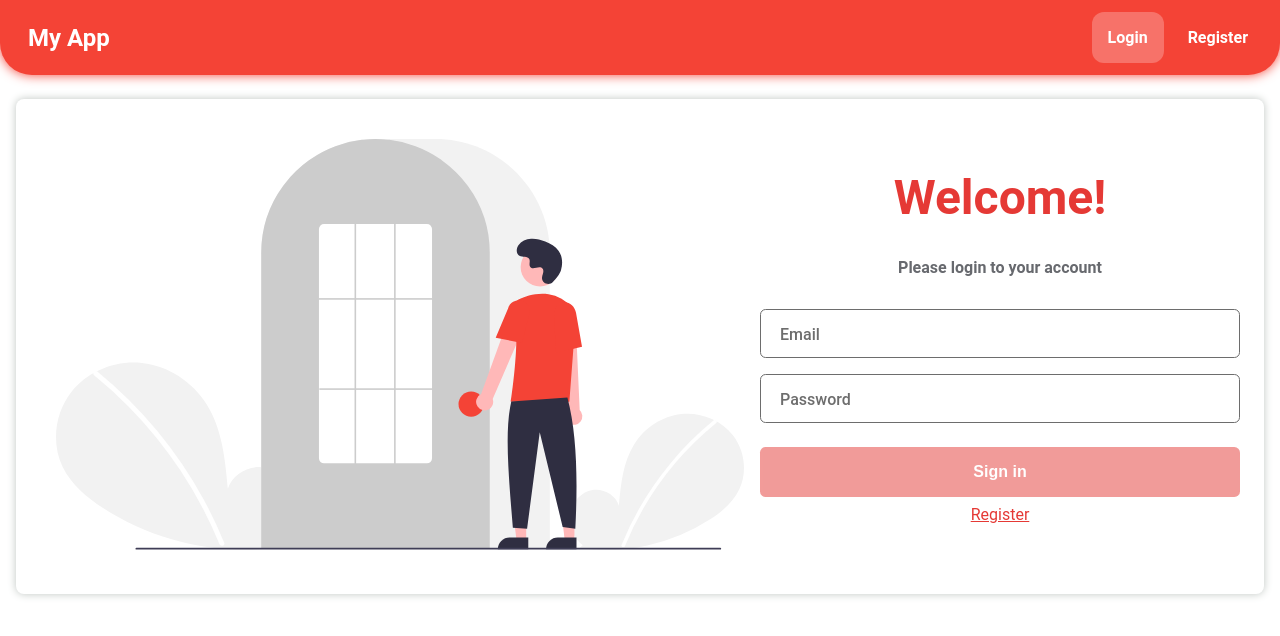
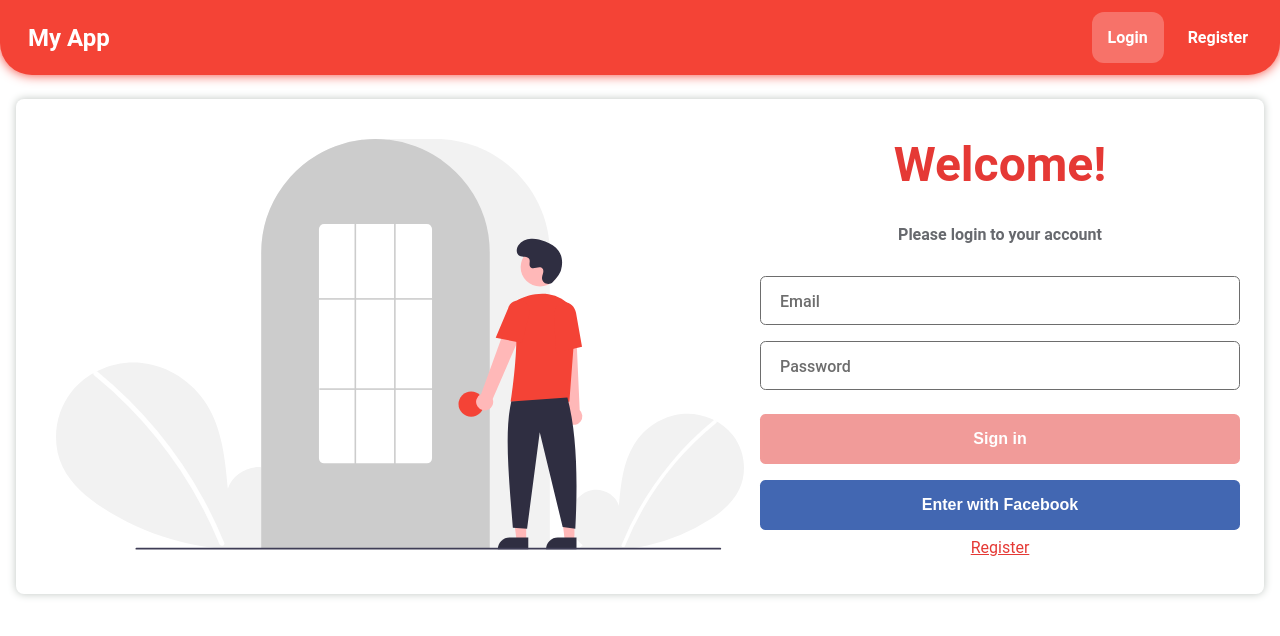
Before and after one commit to kikindb/react-login, a React (Create React App) app: page /login in a window 1280 px wide. Shown: the top 636 px of the page. Built offline with nearby package versions, Linux system fonts and the light colour scheme.

Commit message:
Facebook implemented

```diff
--- a/public/index.html
+++ b/public/index.html
@@ -17,6 +17,27 @@
 </head>
 
 <body>
+  <script>
+    window.fbAsyncInit = function () {
+      FB.init({
+        appId: '352298612823501',
+        cookie: true,
+        xfbml: true,
+        version: 'v8.0'
+      });
+
+      FB.AppEvents.logPageView();
+
+    };
+
+    (function (d, s, id) {
+      var js, fjs = d.getElementsByTagName(s)[0];
+      if (d.getElementById(id)) { return; }
+      js = d.createElement(s); js.id = id;
+      js.src = "https://connect.facebook.net/en_US/sdk.js";
+      fjs.parentNode.insertBefore(js, fjs);
+    }(document, 'script', 'facebook-jssdk'));
+  </script>
   <noscript>You need to enable JavaScript to run this app.</noscript>
   <div id="root"></div>
 </body>
--- a/src/App.js
+++ b/src/App.js
@@ -13,6 +13,7 @@ import axios from 'axios';
 import { API_BASE_URL } from './constants/constants'
 
 function App() {
+
   const [userData, setUserData] = useState({
     token: undefined,
     user: undefined
--- /dev/null
+++ b/src/components/layout/FacebookLogin/FacebookLogin.js
@@ -0,0 +1,71 @@
+import React, { useState, useContext } from 'react';
+import { useHistory } from 'react-router-dom';
+import './FacebookLogin.scss';
+import axios from 'axios';
+import { API_FULL_URL } from '../../../constants/constants';
+import ROUTES from '../../../constants/routes';
+import userContext from '../../../context/userContext';
+
+const FacebookLogin = (props) => {
+  const history = useHistory();
+
+  const { userData, setUserData } = useContext(userContext);
+
+  const [state, setState] = useState({
+    error: ""
+  });
+
+  const facebookLogin = () => {
+    if (!window.FB) return;
+    window.FB.getLoginStatus(response => {
+      if (response.status === "connected") {
+        //read user data
+        facebookLoginHandler(response);
+      } else {
+        window.FB.login(facebookLoginHandler, { scope: 'public_profile,email' });
+      }
+    });
+  };
+
+  const facebookLoginHandler = (response) => {
+    console.log(response);
+    if (response.status === "connected") {
+      //read user data
+      window.FB.api('/me?fields=id,first_name,last_name,email,picture', userData => {
+        console.log(userData);
+        axios.post(API_FULL_URL + '/auth/facebook', userData)
+          .then(function (response) {
+            if (response.status === 200) {
+              localStorage.setItem('userToken', response.headers['x-auth-token']);
+              setUserData({
+                token: response.headers['x-auth-token'],
+                user: response.data.user
+              });
+              history.push(ROUTES.MAIN);
+            } else {
+              console.error("Some error ocurred");
+              setState({
+                'error': "Some error ocurred"
+              });
+            }
+          })
+          .catch(function (error) {
+            console.error(error);
+            if (error.response && error.response.status === 400) {
+              setState({
+                'error': error.response.data
+              });
+              history.push('/register');
+            }
+          });
+      });
+    }
+  };
+  return (
+    <div className="FacebookLogin">
+      <button className="facebook-btn" onClick={facebookLogin}>Enter with Facebook</button>
+    </div>
+  )
+}
+
+export default FacebookLogin
--- /dev/null
+++ b/src/components/layout/FacebookLogin/FacebookLogin.scss
@@ -0,0 +1,18 @@
+.FacebookLogin {
+  margin: 0.5rem 0;
+  .facebook-btn {
+    font-size: 1rem;
+    border: none;
+    border-radius: 0.35rem;
+    padding: 1rem;
+    width: 100%;
+    background-color: #4267B2;
+    color: white;
+    cursor: pointer;
+    font-weight: bold;
+    transition: opacity 100ms ease-in-out;
+  }
+  .facebook-btn:hover {
+    opacity: 0.75;
+  }
+}
--- a/src/components/pages/Login/Login.js
+++ b/src/components/pages/Login/Login.js
@@ -9,6 +9,7 @@ import { Formik, Form, Field, ErrorMessage } from 'formik';
 import * as Yup from 'yup';
 import FlashMessage from '../../layout/FlashMessage/FlashMessage';
 import LoginImg from './../../../assets/login.svg';
+import FacebookLogin from '../../layout/FacebookLogin/FacebookLogin';
 
 const Login = (props) => {
 
@@ -125,6 +126,7 @@ const Login = (props) => {
               }
             }
           </Formik>
+          <FacebookLogin />
           <Link to={ROUTES.SIGN_UP}>Register</Link>
         </section>
       </div >
--- a/src/components/pages/RegisterUser/RegisterUser.js
+++ b/src/components/pages/RegisterUser/RegisterUser.js
@@ -9,6 +9,8 @@ import { Formik, Form, Field, ErrorMessage } from 'formik';
 import * as Yup from 'yup';
 import FlashMessage from '../../layout/FlashMessage/FlashMessage';
 import signUpImg from './../../../assets/signup.svg'
+import FacebookLogin from './../../layout/FacebookLogin/FacebookLogin';
+
 const RegisterUser = (props) => {
 
   const history = useHistory();
@@ -152,6 +154,7 @@ const RegisterUser = (props) => {
           }
           }
         </Formik>
+        <FacebookLogin />
       </section>
     </div>
   )
--- a/src/constants/constants.js
+++ b/src/constants/constants.js
@@ -1,2 +1,3 @@
 export const APP_NAME = "My App";
 export const API_BASE_URL = "http://localhost:3000";
+export const API_FULL_URL = API_BASE_URL + '/api';
```
